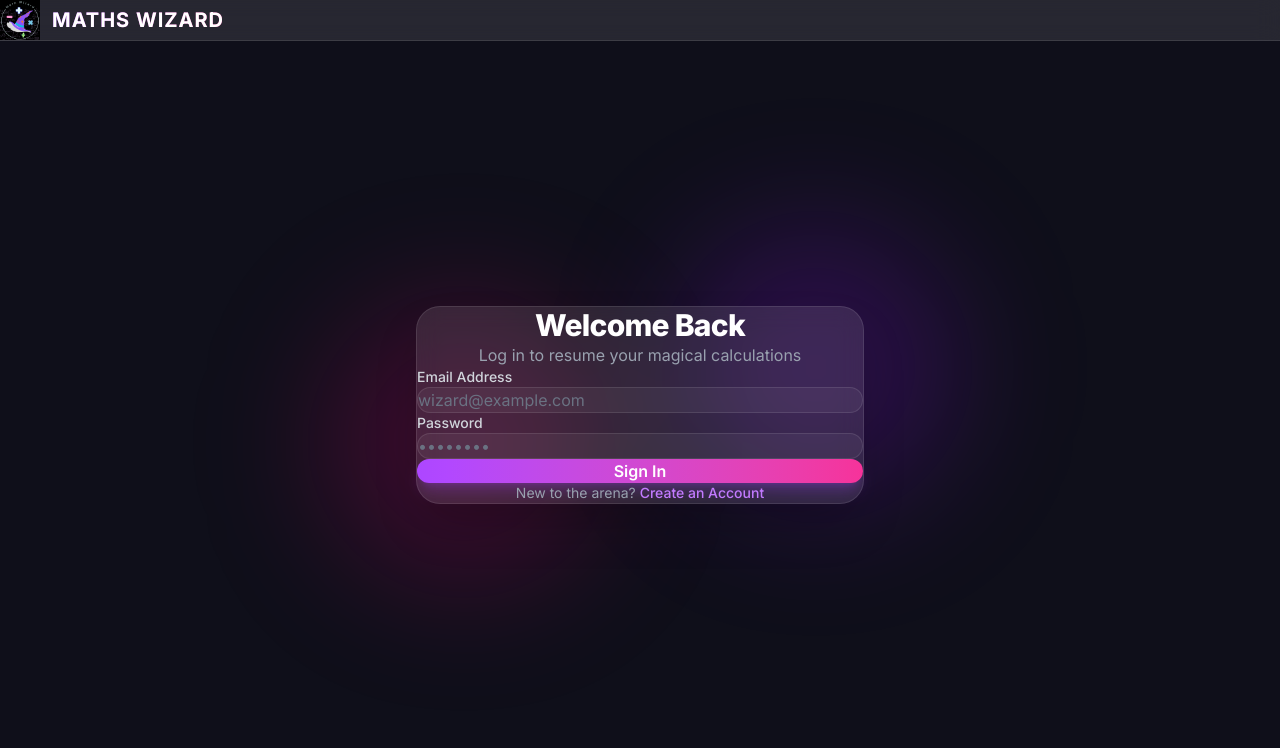
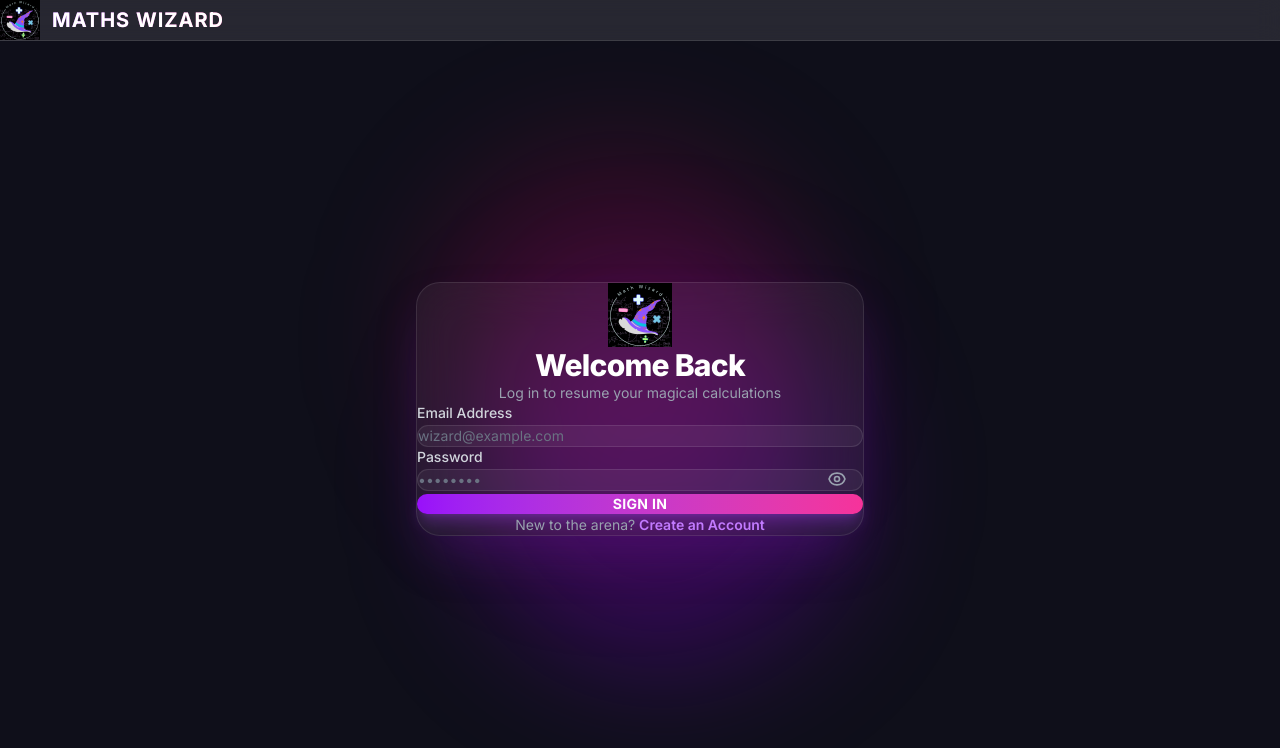
Before and after one commit to eshwar210607/-Hectolash, a React (Vite) app in the folder client/: page /login in a window 1280 px wide. Shown: the top 748 px of the page. Built offline with nearby package versions, Linux system fonts and the light colour scheme.

Commit message:
updated code for ui containers for login page and some hover effects

```diff
--- a/client/src/pages/Login.jsx
+++ b/client/src/pages/Login.jsx
@@ -5,10 +5,10 @@ import { useAuth } from '../context/AuthContext';
 const Login = () => {
   const { login } = useAuth();
   const navigate = useNavigate();
-
   const [formData, setFormData] = useState({ email: '', password: '' });
   const [error, setError] = useState('');
   const [loading, setLoading] = useState(false);
+  const [showPassword, setShowPassword] = useState(false);
 
   const handleChange = (e) => {
     setFormData({ ...formData, [e.target.name]: e.target.value });
@@ -18,10 +18,9 @@ const Login = () => {
     e.preventDefault();
     setError('');
     setLoading(true);
-
     try {
       await login(formData.email, formData.password);
-      navigate('/'); // Route back to the main dashboard
+      navigate('/');
     } catch (err) {
       setError(err.response?.data?.message || 'Invalid email or password.');
     } finally {
@@ -30,27 +29,37 @@ const Login = () => {
   };
 
   return (
-    <div className="min-h-[calc(100vh-73px)] flex items-center justify-center px-4 relative overflow-hidden">
-      {/* Decorative background glows */}
-      <div className="absolute top-1/4 right-1/4 w-72 h-72 bg-purple-600/20 rounded-full blur-3xl"></div>
-      <div className="absolute bottom-1/4 left-1/4 w-72 h-72 bg-pink-600/20 rounded-full blur-3xl"></div>
+    <div className="min-h-[calc(100vh-65px)] flex items-center justify-center px-4 relative overflow-hidden">
 
-      {/* Glassmorphism Form Card */}
-      <div className="w-full max-w-md bg-white/10 backdrop-blur-md border border-white/10 rounded-3xl p-8 shadow-2xl relative z-10">
+      {/* Background glows */}
+      <div className="absolute top-1/3 right-1/3 w-96 h-96 bg-purple-700/30 rounded-full blur-3xl pointer-events-none"></div>
+      <div className="absolute bottom-1/3 left-1/3 w-96 h-96 bg-pink-700/20 rounded-full blur-3xl pointer-events-none"></div>
+
+      {/* Card */}
+      <div className="w-full max-w-md bg-white/5 backdrop-blur-xl border border-white/10 rounded-3xl p-10 shadow-2xl shadow-purple-900/40 relative z-10">
+
+        {/* Header */}
         <div className="text-center mb-8">
+          <div className="flex justify-center mb-4">
+            <img src="/magic-maths-logo.png" alt="logo" className="w-16 h-16 object-contain" />
+          </div>
           <h2 className="text-3xl font-extrabold text-white tracking-tight">Welcome Back</h2>
-          <p className="text-gray-400 mt-2">Log in to resume your magical calculations</p>
+          <p className="text-gray-400 mt-2 text-sm">Log in to resume your magical calculations</p>
         </div>
 
+        {/* Error */}
         {error && (
-          <div className="bg-pink-500/20 border border-pink-500 text-pink-200 text-sm p-3 rounded-xl mb-6 text-center">
+          <div className="bg-pink-500/20 border border-pink-500/50 text-pink-300 text-sm p-3 rounded-xl mb-6 text-center">
             {error}
           </div>
         )}
 
+        {/* Form */}
         <form onSubmit={handleSubmit} className="space-y-5">
+
+          {/* Email */}
           <div>
-            <label className="block text-gray-300 text-sm font-medium mb-1.5 pl-1">Email Address</label>
+            <label className="block text-gray-300 text-sm font-medium mb-2">Email Address</label>
             <input
               type="email"
               name="email"
@@ -58,35 +67,66 @@ const Login = () => {
               value={formData.email}
               onChange={handleChange}
               placeholder="wizard@example.com"
-              className="w-full bg-white/5 border border-white/10 rounded-2xl px-4 py-3 text-white placeholder-gray-500 focus:outline-none focus:border-purple-500 focus:ring-1 focus:ring-purple-500 transition"
+              className="w-full bg-white/5 border border-white/10 rounded-2xl px-4 py-3.5 text-white placeholder-gray-500 focus:outline-none focus:border-purple-500 focus:ring-2 focus:ring-purple-500/30 transition text-sm"
             />
           </div>
 
+          {/* Password */}
           <div>
-            <label className="block text-gray-300 text-sm font-medium mb-1.5 pl-1">Password</label>
+            <label className="block text-gray-300 text-sm font-medium mb-2">Password</label>
+            <div className="relative">
               <input
-              type="password"
+                type={showPassword ? 'text' : 'password'}
                 name="password"
                 required
                 value={formData.password}
                 onChange={handleChange}
                 placeholder="••••••••"
-              className="w-full bg-white/5 border border-white/10 rounded-2xl px-4 py-3 text-white placeholder-gray-500 focus:outline-none focus:border-purple-500 focus:ring-1 focus:ring-purple-500 transition"
+                className="w-full bg-white/5 border border-white/10 rounded-2xl px-4 py-3.5 pr-12 text-white placeholder-gray-500 focus:outline-none focus:border-purple-500 focus:ring-2 focus:ring-purple-500/30 transition text-sm"
               />
+              <button
+                type="button"
+                onClick={() => setShowPassword(!showPassword)}
+                className="absolute right-4 top-1/2 -translate-y-1/2 text-gray-400 hover:text-white transition"
+              >
+                {showPassword ? (
+                  // Eye-off icon
+                  <svg xmlns="http://www.w3.org/2000/svg" className="w-5 h-5" fill="none" viewBox="0 0 24 24" stroke="currentColor">
+                    <path strokeLinecap="round" strokeLinejoin="round" strokeWidth={2} d="M13.875 18.825A10.05 10.05 0 0112 19c-4.478 0-8.268-2.943-9.543-7a9.97 9.97 0 011.563-3.029m5.858.908a3 3 0 114.243 4.243M9.878 9.878l4.242 4.242M9.88 9.88l-3.29-3.29m7.532 7.532l3.29 3.29M3 3l3.59 3.59m0 0A9.953 9.953 0 0112 5c4.478 0 8.268 2.943 9.543 7a10.025 10.025 0 01-4.132 4.411m0 0L21 21" />
+                  </svg>
+                ) : (
+                  // Eye icon
+                  <svg xmlns="http://www.w3.org/2000/svg" className="w-5 h-5" fill="none" viewBox="0 0 24 24" stroke="currentColor">
+                    <path strokeLinecap="round" strokeLinejoin="round" strokeWidth={2} d="M15 12a3 3 0 11-6 0 3 3 0 016 0z" />
+                    <path strokeLinecap="round" strokeLinejoin="round" strokeWidth={2} d="M2.458 12C3.732 7.943 7.523 5 12 5c4.478 0 8.268 2.943 9.542 7-1.274 4.057-5.064 7-9.542 7-4.477 0-8.268-2.943-9.542-7z" />
+                  </svg>
+                )}
+              </button>
+            </div>
           </div>
 
+          {/* Submit */}
           <button
             type="submit"
             disabled={loading}
-            className="w-full rounded-full bg-gradient-to-r from-purple-500 to-pink-500 text-white font-semibold py-3.5 mt-4 hover:scale-[102%] active:scale-[98%] transition transform disabled:opacity-50 disabled:transform-none shadow-lg shadow-purple-500/25"
+            className="w-full rounded-full bg-gradient-to-r from-purple-600 to-pink-500 text-white font-bold py-4 mt-2 hover:scale-[1.02] active:scale-[0.98] transition-all duration-200 disabled:opacity-50 disabled:transform-none shadow-lg shadow-purple-500/30 text-sm tracking-wide uppercase"
           >
-            {loading ? 'Logging in...' : 'Sign In'}
+            {loading ? (
+              <span className="flex items-center justify-center gap-2">
+                <svg className="animate-spin w-4 h-4" fill="none" viewBox="0 0 24 24">
+                  <circle className="opacity-25" cx="12" cy="12" r="10" stroke="currentColor" strokeWidth="4"/>
+                  <path className="opacity-75" fill="currentColor" d="M4 12a8 8 0 018-8v8z"/>
+                </svg>
+                Signing in...
+              </span>
+            ) : 'Sign In'}
           </button>
         </form>
 
+        {/* Footer */}
         <p className="text-center text-gray-400 text-sm mt-6">
           New to the arena?{' '}
-          <Link to="/signup" className="text-purple-400 hover:underline font-medium">
+          <Link to="/signup" className="text-purple-400 hover:text-purple-300 hover:underline font-semibold transition">
             Create an Account
           </Link>
         </p>
```
Lines whose indentation alone changed are shown as unchanged.
